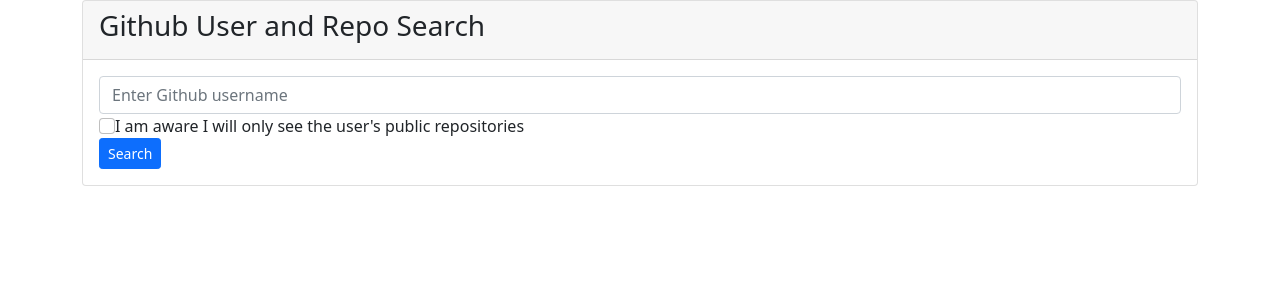
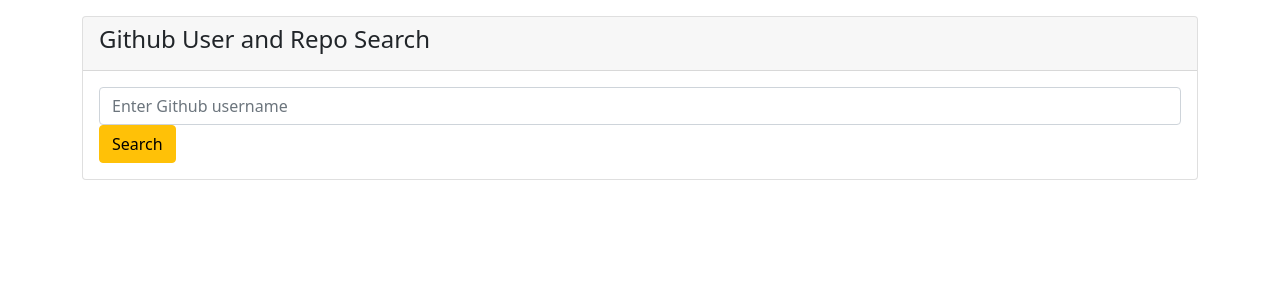
Before and after one commit to johngolem/github-copy, an Angular app: page / in a window 1280 px wide. Shown: the top 300 px of the page. Built offline with nearby package versions, Linux system fonts and the light colour scheme.

Commit message:
add apif as a provider

```diff
--- a/src/app/app.module.ts
+++ b/src/app/app.module.ts
@@ -7,6 +7,7 @@
 import { HttpClientModule } from '@angular/common/http';
 import { FormsModule } from '@angular/forms';
 import { catchError } from 'rxjs/operators'
+import { ApifService } from './apif.service';
 
 
 @NgModule({
@@ -21,7 +22,7 @@
     HttpClientModule,
     FormsModule
   ],
-  providers: [],
+  providers: [ApifService],
   bootstrap: [AppComponent]
 })
 export class AppModule { }
--- a/src/app/form/form.component.html
+++ b/src/app/form/form.component.html
@@ -1,28 +1,26 @@
-
-<div class="container">
+<div class="container mt-3">
   <div class="row">
     <div class="col">
       <div class="card">
         <div class="card-header">
-          <h3>Github User and Repo Search</h3>
+          <h4>Github User and Repo Search</h4>
         </div>
         <div class="card-body">
           <form class="form-inline" (submit)="searchUserInfo">
             <div class="form-group">
-              <input [(ngModel)]= "githubUserQuery" name="user" size= "50" type="search" class="form-control"
-              placeholder="Enter Github username">
-              <input type="checkbox" class="form-check-input" id="exampleCheck1">
-              <label class="form-check-label" for="exampleCheck1"> I am aware I will only see the user's public repositories</label>
-            </div>
-          </form>
-      <button type="submit" class="btn btn-primary btn-sm" >Search</button>
-        </div>
+              <input [(ngModel)]= "githubUserQuery" name="user" size= "50" type="search" class="form-control"  placeholder="Enter Github username"/>
+              <!--<input type="checkbox" class="form-check-input" id="exampleCheck1">
+              <label class="form-check-label" for="exampleCheck1"> I am aware I will only see the user's public repositories</label>-->
+              <input type="submit" value="Search" class="btn btn-warning"/>
+          </div>
+        </form>
+      </div>
     </div>
     </div>
   </div>
   <div class="row">
     <div class="col">
-       {{githubProfile}}
+      <pre>{{githubProfile | json}}</pre>
     </div>
   </div>
 </div>
```
